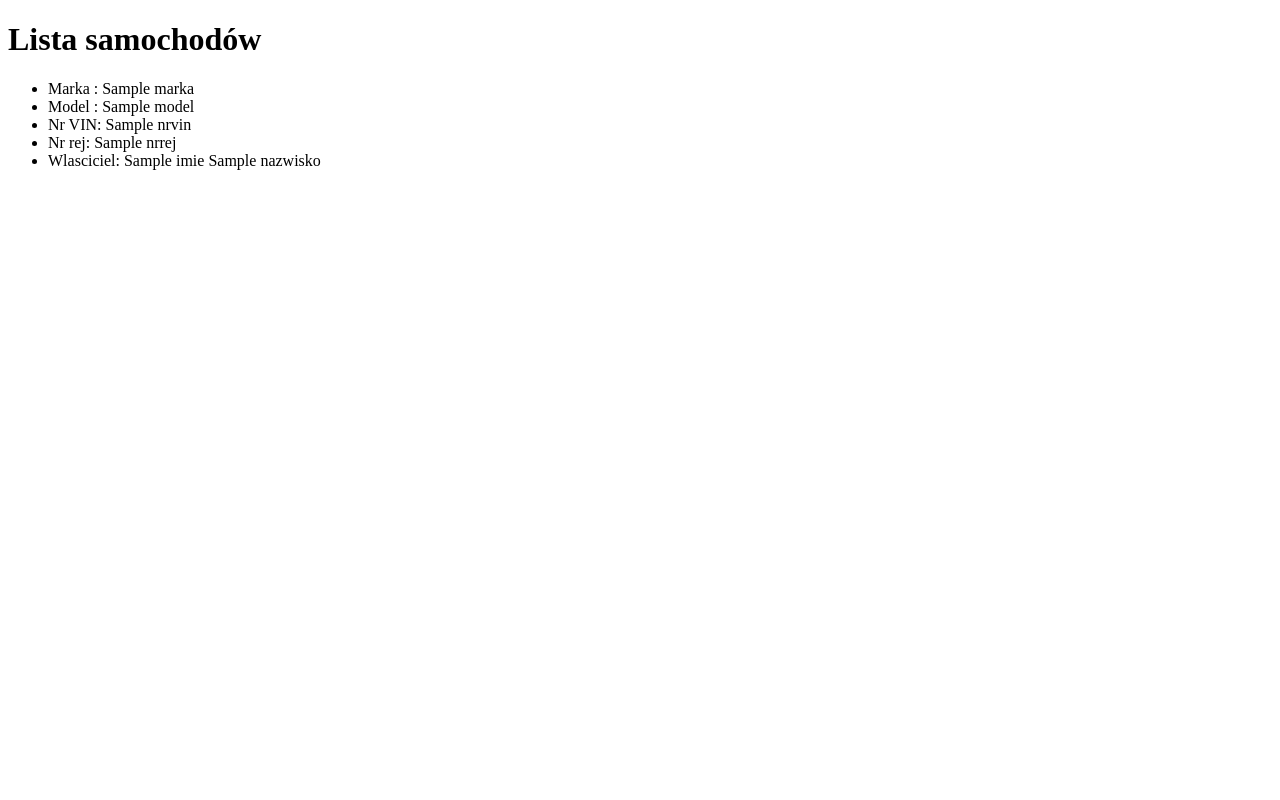
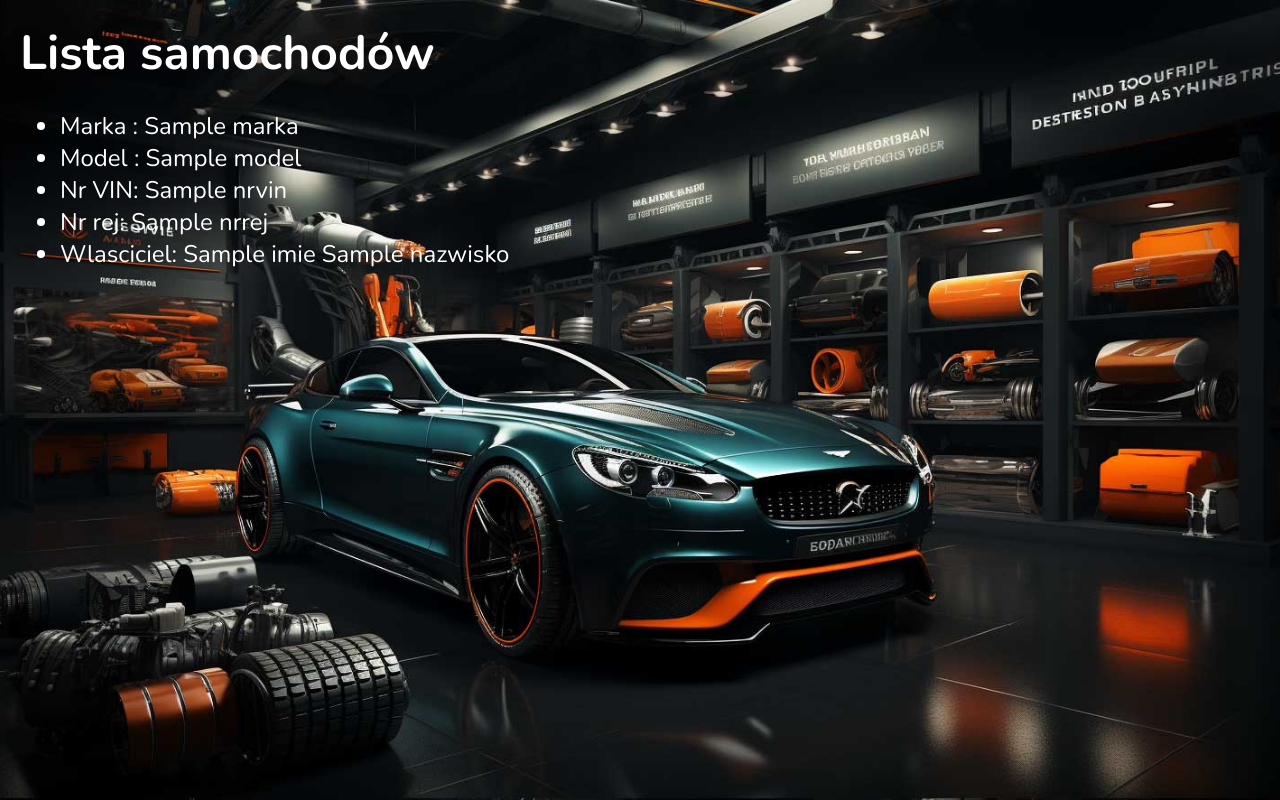
Before and after one commit to Jurand76/PythonCarService, a Django app: template myapp/templates/samochody_list.html in a window 1280 px wide. Run offline with Django 4.2, Linux system fonts and the light colour scheme; the template is opened without the code that fills it: most values are stand-ins (such as "Sample title", 1, 10 or a date in 2020).

Commit message:
modifying samochody_list.html

```diff
--- a/myapp/templates/samochody_list.html
+++ b/myapp/templates/samochody_list.html
@@ -1,11 +1,17 @@
+{% load static %}
+
 <!DOCTYPE html>
 <html>
 <head>
     <title>Samochody lista</title>
+    <link rel="stylesheet" type="text/css" href="{% static 'css/styles.css' %}">
+    <link rel="preconnect" href="https://fonts.googleapis.com">
+    <link rel="preconnect" href="https://fonts.gstatic.com" crossorigin>
+    <link href="https://fonts.googleapis.com/css2?family=Nunito:wght@200;300;700;900&display=swap" rel="stylesheet">
 </head>
 <body>
-    <h1>Lista samochodów</h1>
-    <ul>
+    <h1 class="font_nunito bold_text text_48 color_white">Lista samochodów</h1>
+    <ul class="font_nunito light_text text_24 color_white">
         {% for samochod in samochody %}
         <li>Marka : {{ samochod.marka }}</li>
         <li>Model : {{ samochod.model }}</li>
```
